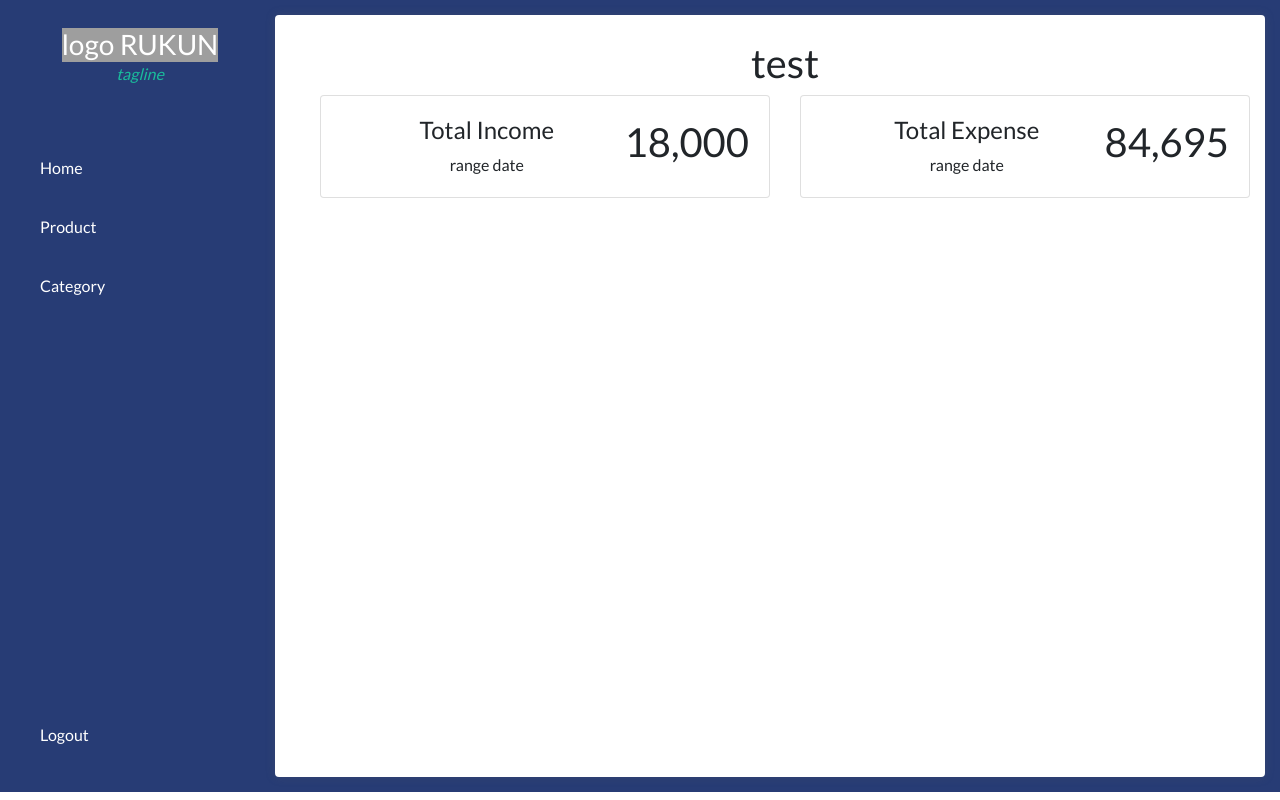
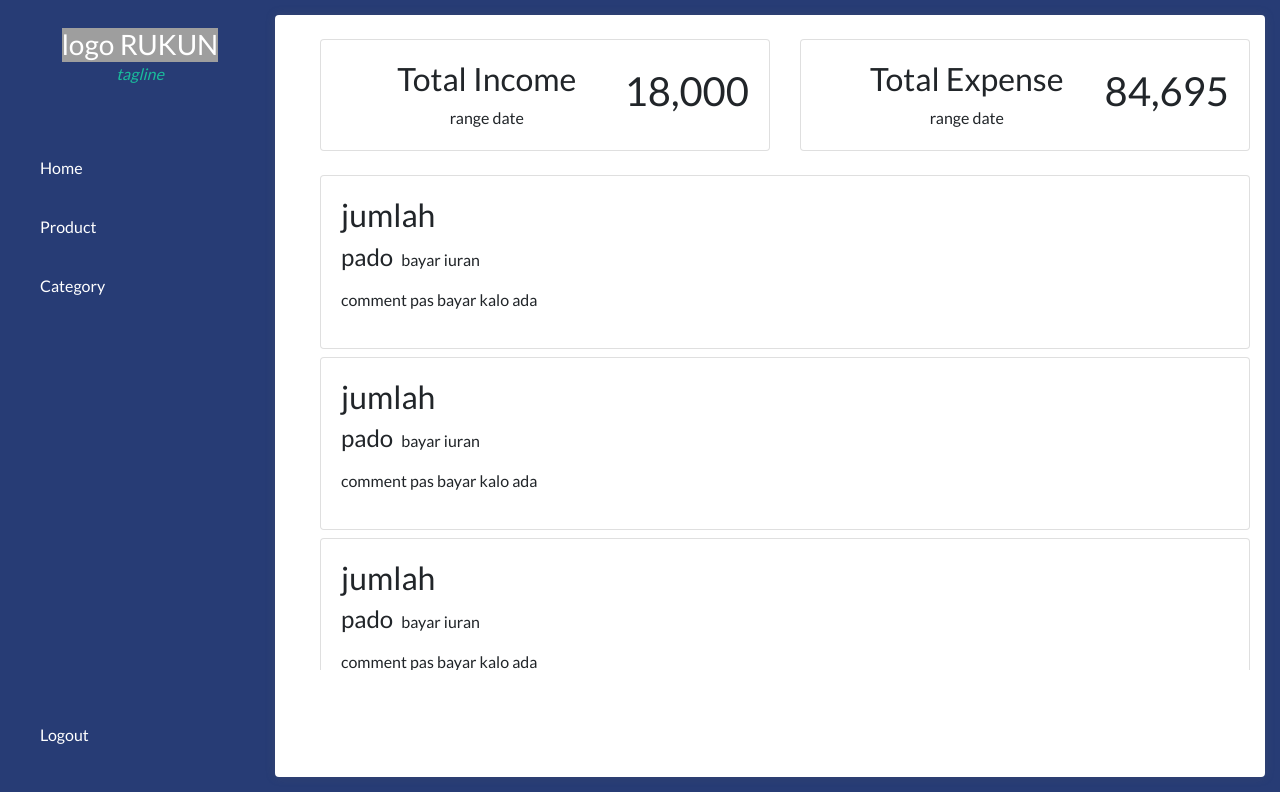
Before and after one commit to Final-Project-RUKUN/Client, a React (Create React App) app in the folder rukun/: page / in a window 1280 px wide. Built offline with nearby package versions, Linux system fonts and the light colour scheme; grey boxes are pictures that could not be loaded.

Commit message:
rapihin dashboard

```diff
--- /dev/null
+++ b/rukun/src/components/TransactionCard.jsx
@@ -0,0 +1,21 @@
+import React from 'react'
+
+export default function TransactionCard() {
+  return (
+    <div className="card card-body mb-2">
+    <div className="media align-items-center align-items-lg-start text-center text-lg-left flex-column flex-lg-row">
+        {/* <div className="mr-2 mb-3 mb-lg-0">
+        <img src="" width="150" height="150" alt="gambar apa gitu biar bagus"/>
+        </div> */}
+        <div className="media-body">
+            <h2 className="media-title font-weight-semibold">jumlah </h2>
+            <ul className="list-inline list-inline-dotted mb-3 mb-lg-2">
+                <li className="list-inline-item"><h4>pado</h4></li>
+                <li className="list-inline-item">bayar iuran</li>
+            </ul>
+            <p className="mb-3">comment pas bayar kalo ada</p>
+        </div>
+    </div>
+  </div>
+  )
+}
--- a/rukun/src/pages/Dashboard.jsx
+++ b/rukun/src/pages/Dashboard.jsx
@@ -1,5 +1,6 @@
 import React from 'react'
 import '../styles/Dashboard.css'
+import TransactionCard from '../components/TransactionCard'
 
 export default function Home() {
   return (
@@ -41,25 +42,23 @@ export default function Home() {
                 </div>
                 <div className="card card-tumpul flex-grow-1 body-section no-border">
                   <br/>
-                    <h1 className="mb-2">test</h1>
+                  <div className="container-fluid" >
+                  <div className="row">
 
-                  <div className="container-fluid" >
-
-                  <div class="row">
                     {/* income */}
-                    <div class="col-xl-6 col-md-12">
-                      <div class="card overflow-hidden">
-                        <div class="card-content">
-                          <div class="card-body cleartfix">
-                            <div class="media align-items-stretch">
-                              <div class="align-self-center">
-                                <i class="icon-pencil primary font-large-2 mr-2"></i>
+                    <div className="col-xl-6 col-md-12">
+                      <div className="card overflow-hidden">
+                        <div className="card-content">
+                          <div className="card-body cleartfix">
+                            <div className="media align-items-stretch">
+                              <div className="align-self-center">
+                                <i className="icon-pencil primary font-large-2 mr-2"></i>
                               </div>
-                              <div class="media-body">
-                                <h4>Total Income</h4>
+                              <div className="media-body">
+                                <h2>Total Income</h2>
                                 <span>range date</span>
                               </div>
-                              <div class="align-self-center">
+                              <div className="align-self-center">
                                 <h1>18,000</h1>
                               </div>
                             </div>
@@ -71,19 +70,19 @@ export default function Home() {
 
 
                     {/* expense */}
-                  <div class="col-xl-6 col-md-12">
-                    <div class="card">
-                      <div class="card-content">
-                        <div class="card-body cleartfix">
-                          <div class="media align-items-stretch">
-                            <div class="align-self-center">
-                              <i class="icon-speech warning font-large-2 mr-2"></i>
+                    <div className="col-xl-6 col-md-12">
+                        <div className="card">
+                          <div className="card-content">
+                            <div className="card-body cleartfix">
+                              <div className="media align-items-stretch">
+                                <div className="align-self-center">
+                                  <i className="icon-speech warning font-large-2 mr-2"></i>
                                 </div>
-                            <div class="media-body">
-                              <h4>Total Expense</h4>
+                                <div className="media-body">
+                                  <h2>Total Expense</h2>
                                   <span>range date</span>
                                 </div>
-                            <div class="align-self-center">
+                                <div className="align-self-center">
                                   <h1>84,695</h1>
                                 </div>
                               </div>
@@ -93,6 +92,24 @@ export default function Home() {
                       </div>
                     </div>
                   {/* expense */}
+                  <br/>
+                  {/* detail list */}
+                  <div className="overflow-auto" style={{height: 495}}>
+                    <TransactionCard></TransactionCard>
+                    <TransactionCard></TransactionCard>
+                    <TransactionCard></TransactionCard>
+                    <TransactionCard></TransactionCard>
+                    <TransactionCard></TransactionCard>
+                    <TransactionCard></TransactionCard>
+                    <TransactionCard></TransactionCard>
+                    <TransactionCard></TransactionCard>
+                    <TransactionCard></TransactionCard>
+                    <TransactionCard></TransactionCard>
+                    <TransactionCard></TransactionCard>
+                  </div>
+                  {/* detail list */}
+
+
                   </div>
                 </div>
             </div>
```
Lines whose indentation alone changed are shown as unchanged.
